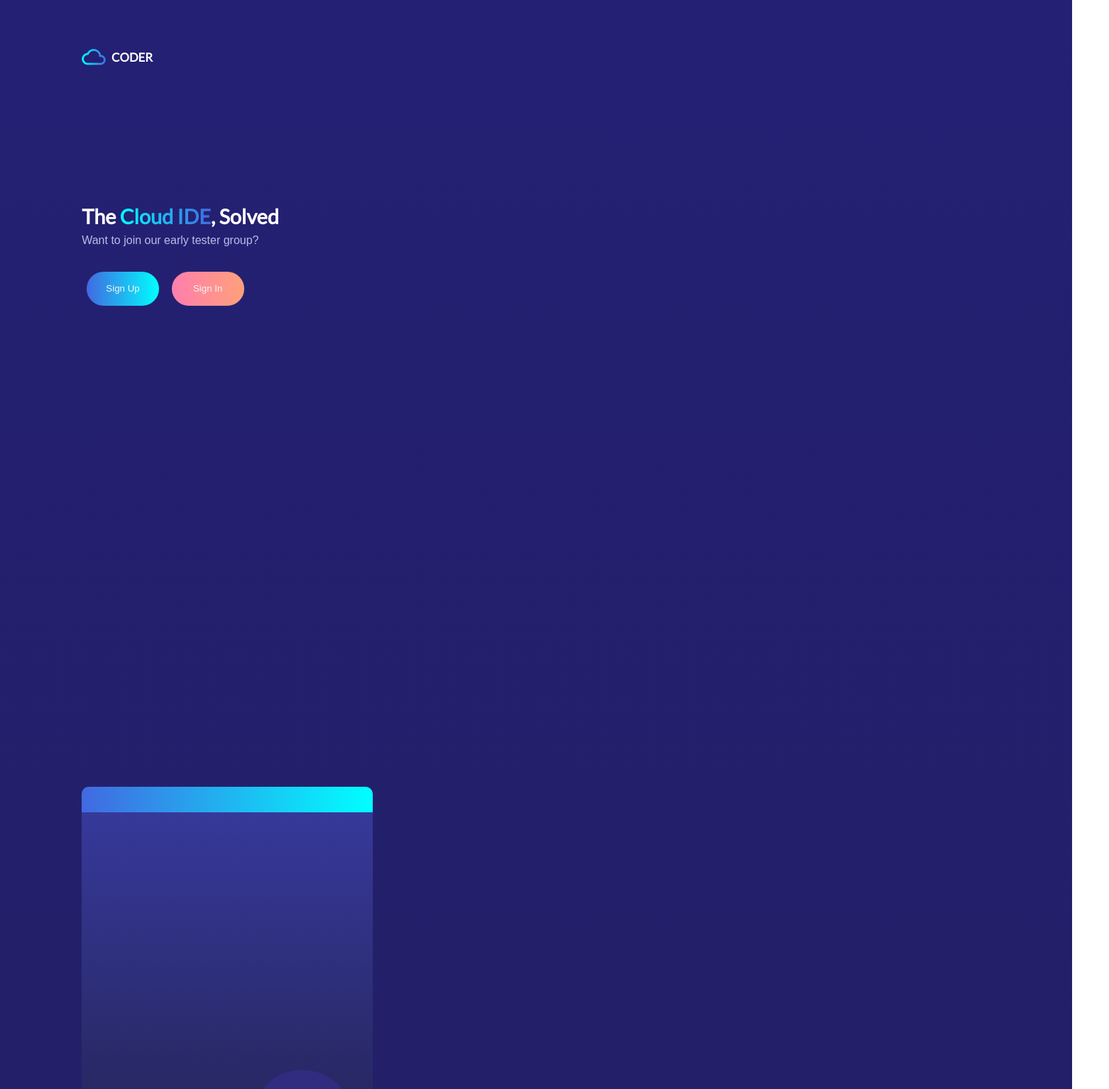
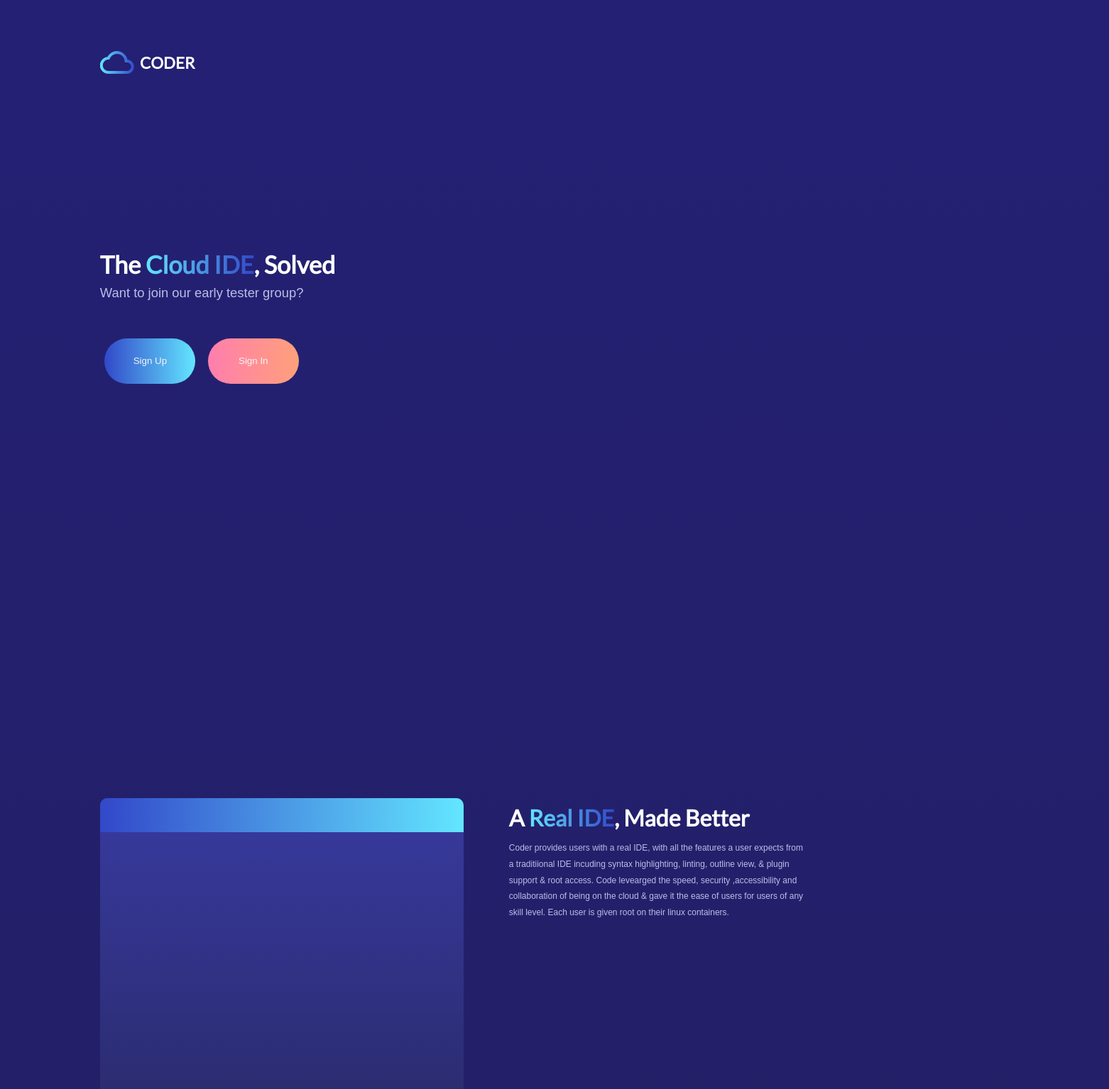
Before and after one commit to demariadaniel/landingPage, a plain HTML site: page index.html in a window 1280 px wide. Shown: the top 1535 px of the page at 71% size, 1562 px wide, since content can reach past the window. Drawn offline with Linux system fonts and the light colour scheme.

Commit message:
Super Accurate

```diff
--- a/index.html
+++ b/index.html
@@ -14,9 +14,9 @@
 </head>
 <body>
   <div class="bg gradient--darkblue__black">
-    <div class="logo--top">
+    <div>
       <p class="titles--font">
-        <i class="material-icons icon--2em gradient--cyan__blue text--gradient">
+        <i class="material-icons icon--logo gradient--cyan__blue text--gradient">
           cloud_queue
         </i>
         <span class="logo--raise">CODER</span>
@@ -36,6 +36,11 @@
       <div class="codewindow--top__nav gradient--blue__cyan"></div>
       <i class="fab fa-github fa-9x"></i>
     </div>
+    <div class="bodyText--top">
+      <h2 class="titles--font">A <span class="text--gradient gradient--cyan__blue">Real IDE</span>, Made Better</h2>
+      <p class="body--font copy--fontSize">Coder provides users with a real IDE, with all the features a user expects from a traditiional IDE incuding syntax highlighting, linting, outline view, & plugin support & root access. Code levearged the speed, security ,accessibility and collaboration of being on the cloud & gave it the ease of users for users of any skill level. Each user is given root on their linux containers.</p>
+
+    </div>
   </div>
 </body>
 </html>
--- a/styles.css
+++ b/styles.css
@@ -4,27 +4,36 @@
   left: 0px;
   width: 100vw;
   height: 5780px;
-  padding: 8vh 9vw;
+  padding: 8vh 11vw;
 }
 
 .body--font {
+  font-size: 1.15em;
   font-family: "Open-Sans", sans-serif;
-  font-weight: normal;
+  font-weight: lighter;
   color: #babde8;
+}
+
+.bodyText--top {
+  position: relative;
+  width: 33vw;
+  height: 100vh;
+  top: 27vh;
+  left: 45vw;
 }
 
 button {
   border-radius: 100px;
   border: none;
-  width: 8vw;
-  height: 6vh;
+  width: 10vw;
+  height: 8vh;
   margin: 0.5em;
   color: whitesmoke;
 }
 
 .codewindow--top__container {
-  width: 32vw;
-  height: 80vh;
+  width: 40vw;
+  height: 100vh;
   border-radius: 10px;
   position: relative;
   top: 126vh;
@@ -32,7 +41,13 @@ button {
 }
 
 .codewindow--top__nav {
-  height: 2.25em;
+  height: 3em;
+}
+
+.copy--fontSize {
+  font-size: .75em;
+  font-weight: lighter;
+  line-height: 1.9em;
 }
 
 .fa-github {
@@ -55,11 +70,11 @@ button {
 }
 
 .gradient--blue__cyan {
-  background: linear-gradient(to right, royalblue, cyan)
+  background: linear-gradient(to right, #3248C9, rgb(99, 230, 255))
 }
 
 .gradient--cyan__blue {
-  background: linear-gradient(to right, cyan, royalblue)
+  background: linear-gradient(to right, rgb(99, 230, 255), #3248C9)
 }
 
 .text--gradient {
@@ -69,39 +84,41 @@ button {
 
 h1 {
   margin-bottom: 0;
-  font-size: 1.8em;
+  font-size: 2.15em;
+}
+
+h2 {
+  font-size: 2em;
+  margin-bottom: 0.7em;
 }
 
 h4 {
   margin-top: 0.5em;
-  margin-bottom: 1.75em;
+  margin-bottom: 2.5em;
 }
 
 .logo--raise {
+  font-size: 1.4em;
   position: relative;
-  top: -10px;
+  top: -15px;
   left: 5px;
-}
-
-.logo--top {
-  font-size: 1.05em;
 }
 
 .titles--font {
   color: white;
-  font-weight: bold;
+  font-weight: bolder;
   font-family: "Lato", sans-serif;
   margin: 0px;
 }
 
 .top--login__window {
   position: absolute;
-  top: 36vh;
+  top: 44vh;
 }
 
 
-.material-icons.icon--2em {
-  font-size: 2em;
+.material-icons.icon--logo {
+  font-size: 3em;
 }
 
 /* Material Icons */
```
